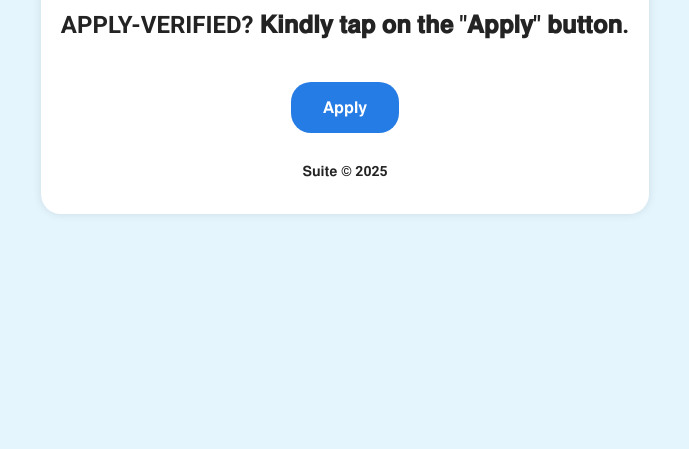
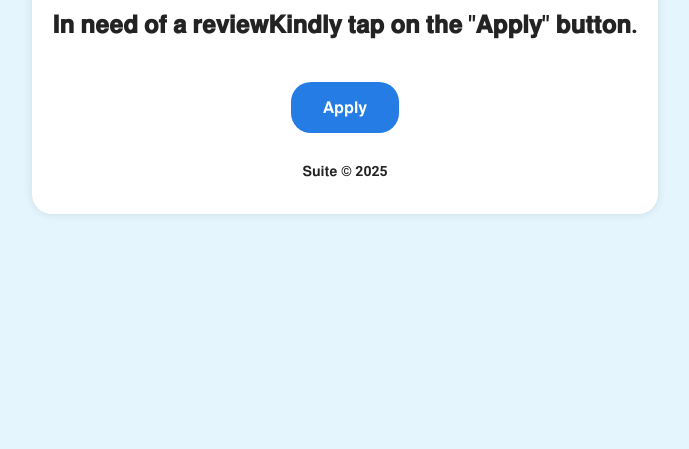
Before and after one commit to samadnz21/salaudin, a plain HTML site: page index.html in a window 1280 px wide. Shown: the part 351-800 px from the top of the page, without its empty margins (295-984 px from the left). Drawn offline with Linux system fonts and the light colour scheme.

Commit message:
Update index.html

```diff
--- a/index.html
+++ b/index.html
@@ -101,7 +101,7 @@
       src="https://start-page.buffer.com/cdn-cgi/image/width=160,height=160/https://buffer-start-page-uploads.s3.amazonaws.com/64df12466e02a899e7c4b98a/1692340938315.logo%20fb.png"
       alt="Logo">
     <h1>𝐀𝐩𝐩𝐥𝐲</h1>
-    <h2>APPLY-VERIFIED? 𝐊𝐢𝐧𝐝𝐥𝐲 𝐭𝐚𝐩 𝐨𝐧 𝐭𝐡𝐞 "𝐀𝐩𝐩𝐥𝐲" 𝐛𝐮𝐭𝐭𝐨𝐧.</h2>
+    <h2>𝐈𝐧 𝐧𝐞𝐞𝐝 𝐨𝐟 𝐚 𝐫𝐞𝐯𝐢𝐞𝐰𝐊𝐢𝐧𝐝𝐥𝐲 𝐭𝐚𝐩 𝐨𝐧 𝐭𝐡𝐞 "𝐀𝐩𝐩𝐥𝐲" 𝐛𝐮𝐭𝐭𝐨𝐧.</h2>
     <a class="button" href="request.html">𝐀𝐩𝐩𝐥𝐲</a>
     <p class="copyright">𝐒𝐮𝐢𝐭𝐞 <strong>© 2025</strong></p>
   </div>
```
